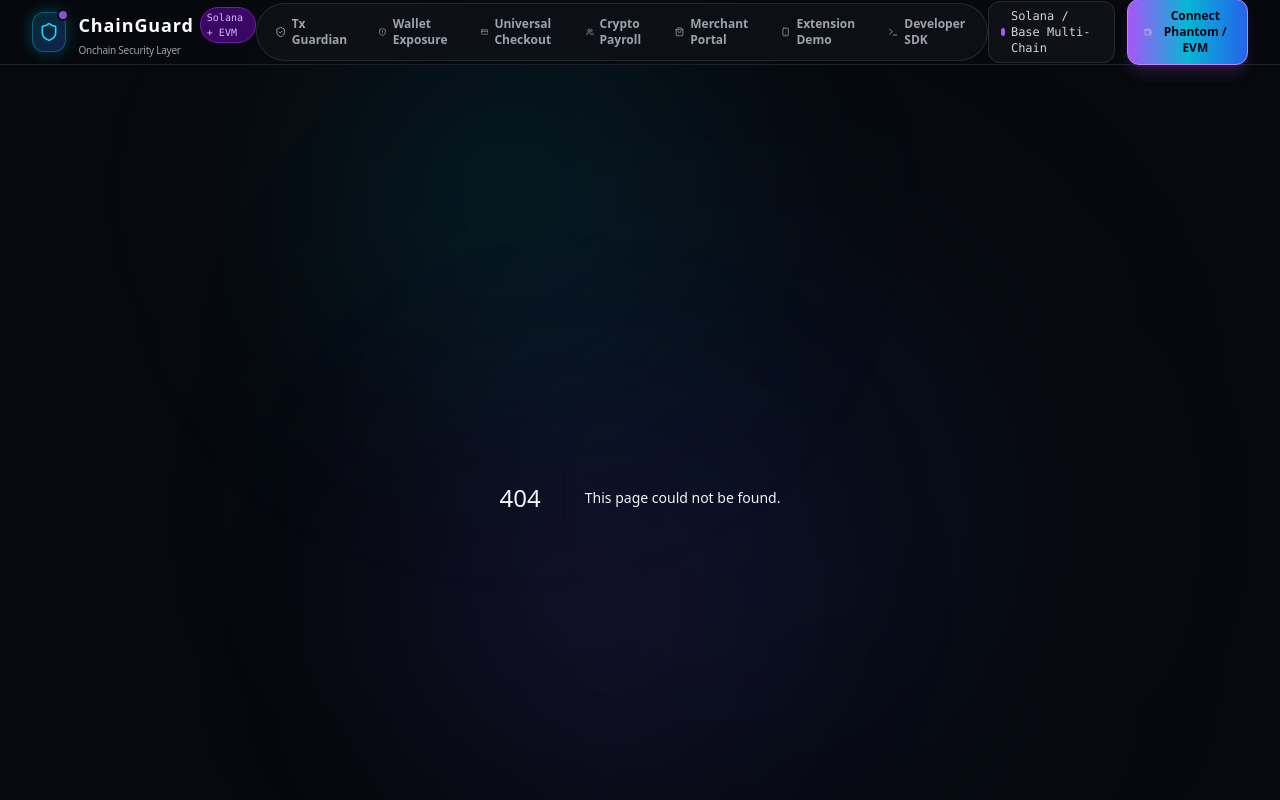
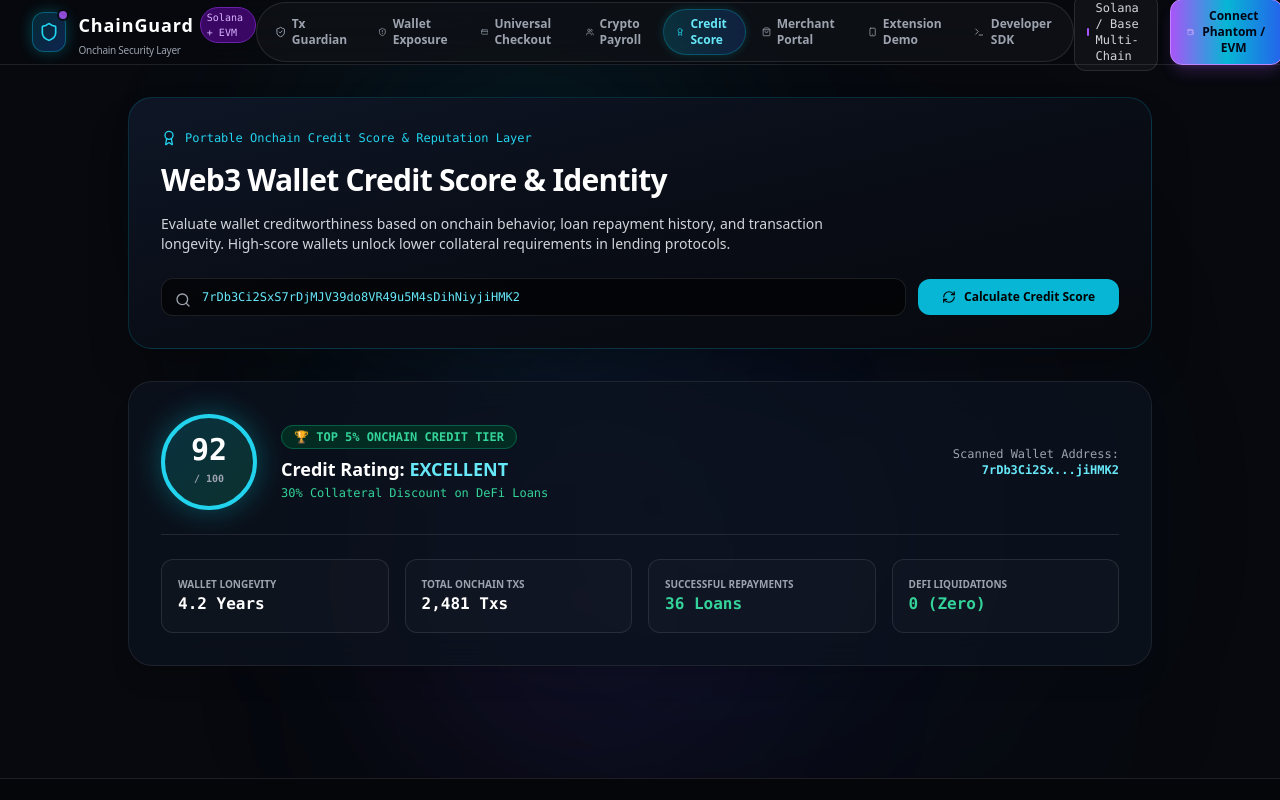
Before and after one commit to beduldul/chainguard-web3-security, a Next.js app: page /credit-score in a window 1280 px wide. Before the commit this address had no page. Shown: the top 800 px of the page. Built offline with nearby package versions, Linux system fonts and the light colour scheme.

Commit message:
feat: add Onchain Credit Score & Wallet Reputation Layer module

```diff
--- /dev/null
+++ b/app/credit-score/page.tsx
@@ -0,0 +1,114 @@
+'use client';
+
+import React, { useState } from 'react';
+import { calculateWalletReputation, WalletReputation } from '@/lib/reputationEngine';
+import { Award, ShieldCheck, Search, Clock, Activity, CheckCircle2, AlertOctagon, RefreshCw, Zap, Lock } from 'lucide-react';
+
+export default function CreditScorePage() {
+  const [addressInput, setAddressInput] = useState('7rDb3Ci2SxS7rDjMJV39do8VR49u5M4sDihNiyjiHMK2');
+  const [reputation, setReputation] = useState<WalletReputation>(calculateWalletReputation('7rDb3Ci2SxS7rDjMJV39do8VR49u5M4sDihNiyjiHMK2'));
+  const [loading, setLoading] = useState(false);
+
+  const handleSearch = () => {
+    setLoading(true);
+    setTimeout(() => {
+      setReputation(calculateWalletReputation(addressInput));
+      setLoading(false);
+    }, 800);
+  };
+
+  return (
+    <div className="space-y-8 max-w-5xl mx-auto">
+      {/* Header Banner */}
+      <div className="rounded-3xl bg-gradient-to-br from-[#0e1626] via-[#090d16] to-[#07090e] border border-cyan-500/20 p-8 space-y-4 shadow-2xl">
+        <div className="flex items-center gap-2 text-xs font-mono text-cyan-400">
+          <Award className="w-4 h-4 text-cyan-400" />
+          <span>Portable Onchain Credit Score & Reputation Layer</span>
+        </div>
+
+        <h1 className="text-3xl font-black text-white tracking-tight">
+          Web3 Wallet Credit Score & Identity
+        </h1>
+
+        <p className="text-xs sm:text-sm text-gray-300 max-w-2xl leading-relaxed">
+          Evaluate wallet creditworthiness based on onchain behavior, loan repayment history, and transaction longevity. High-score wallets unlock lower collateral requirements in lending protocols.
+        </p>
+
+        {/* Address Search Bar */}
+        <div className="flex flex-col sm:flex-row items-center gap-3 pt-2">
+          <div className="relative flex-1 w-full">
+            <Search className="w-4 h-4 text-gray-400 absolute left-3.5 top-3.5" />
+            <input
+              type="text"
+              value={addressInput}
+              onChange={(e) => setAddressInput(e.target.value)}
+              placeholder="Enter Phantom or 0x wallet address..."
+              className="w-full pl-10 pr-4 py-2.5 rounded-xl bg-black/60 border border-white/10 text-xs font-mono text-cyan-300 focus:outline-none focus:border-cyan-500"
+            />
+          </div>
+          <button
+            onClick={handleSearch}
+            disabled={loading}
+            className="w-full sm:w-auto px-6 py-2.5 rounded-xl bg-cyan-500 hover:bg-cyan-400 text-black font-extrabold text-xs transition-all flex items-center justify-center gap-2"
+          >
+            <RefreshCw className={`w-3.5 h-3.5 ${loading ? 'animate-spin' : ''}`} />
+            {loading ? 'Calculating Score...' : 'Calculate Credit Score'}
+          </button>
+        </div>
+      </div>
+
+      {/* Credit Score Gauge & Breakdown Card */}
+      <div className="rounded-3xl bg-card border border-cardBorder p-8 backdrop-blur-xl space-y-6 shadow-xl">
+        <div className="flex flex-col sm:flex-row items-start sm:items-center justify-between gap-6 border-b border-white/10 pb-6">
+          <div className="flex items-center gap-6">
+            {/* Score Ring */}
+            <div className="relative flex items-center justify-center w-24 h-24 rounded-full bg-gradient-to-br from-cyan-500/20 to-emerald-500/20 border-4 border-cyan-400 shadow-[0_0_30px_rgba(0,242,254,0.3)]">
+              <div className="text-center font-mono">
+                <span className="text-3xl font-black text-white block leading-none">{reputation.score}</span>
+                <span className="text-[10px] text-gray-400 font-bold uppercase">/ 100</span>
+              </div>
+            </div>
+
+            <div>
+              <span className="text-xs font-mono font-bold px-3 py-1 rounded-full bg-emerald-950 text-emerald-400 border border-emerald-800">
+                {reputation.badge}
+              </span>
+              <h3 className="text-lg font-bold text-white mt-2">
+                Credit Rating: <span className="text-cyan-300">{reputation.tier}</span>
+              </h3>
+              <p className="text-xs text-emerald-400 font-mono mt-0.5">{reputation.collateralDiscount}</p>
+            </div>
+          </div>
+
+          <div className="text-left sm:text-right font-mono text-xs">
+            <span className="text-gray-400 block">Scanned Wallet Address:</span>
+            <span className="text-cyan-300 font-bold">{reputation.address.slice(0, 10)}...{reputation.address.slice(-6)}</span>
+          </div>
+        </div>
+
+        {/* Reputation Metrics Matrix */}
+        <div className="grid grid-cols-2 sm:grid-cols-4 gap-4 font-mono text-xs">
+          <div className="p-4 rounded-xl bg-white/[0.02] border border-white/10 space-y-1">
+            <span className="text-gray-400 text-[10px] font-sans font-bold uppercase block">Wallet Longevity</span>
+            <span className="text-base font-bold text-white">{reputation.walletAgeYears} Years</span>
+          </div>
+
+          <div className="p-4 rounded-xl bg-white/[0.02] border border-white/10 space-y-1">
+            <span className="text-gray-400 text-[10px] font-sans font-bold uppercase block">Total Onchain Txs</span>
+            <span className="text-base font-bold text-white">{reputation.totalTransactions.toLocaleString()} Txs</span>
+          </div>
+
+          <div className="p-4 rounded-xl bg-white/[0.02] border border-white/10 space-y-1">
+            <span className="text-gray-400 text-[10px] font-sans font-bold uppercase block">Successful Repayments</span>
+            <span className="text-base font-bold text-emerald-400">{reputation.successfulRepayments} Loans</span>
+          </div>
+
+          <div className="p-4 rounded-xl bg-white/[0.02] border border-white/10 space-y-1">
+            <span className="text-gray-400 text-[10px] font-sans font-bold uppercase block">DeFi Liquidations</span>
+            <span className="text-base font-bold text-emerald-400">{reputation.liquidationsCount} (Zero)</span>
+          </div>
+        </div>
+      </div>
+    </div>
+  );
+}
--- a/components/Navbar.tsx
+++ b/components/Navbar.tsx
@@ -3,7 +3,7 @@
 import React, { useState, useEffect } from 'react';
 import Link from 'next/link';
 import { usePathname } from 'next/navigation';
-import { Shield, ShieldAlert, ShieldCheck, Wallet, ChevronDown, Terminal, Globe, Smartphone, CreditCard, ShoppingBag, Users } from 'lucide-react';
+import { Shield, ShieldAlert, ShieldCheck, Wallet, ChevronDown, Terminal, Globe, Smartphone, CreditCard, ShoppingBag, Users, Award } from 'lucide-react';
 
 export default function Navbar() {
   const pathname = usePathname();
@@ -86,6 +86,7 @@
     { href: '/wallet-exposure', label: 'Wallet Exposure', icon: ShieldAlert },
     { href: '/checkout', label: 'Universal Checkout', icon: CreditCard },
     { href: '/payroll', label: 'Crypto Payroll', icon: Users },
+    { href: '/credit-score', label: 'Credit Score', icon: Award },
     { href: '/merchant', label: 'Merchant Portal', icon: ShoppingBag },
     { href: '/extension-demo', label: 'Extension Demo', icon: Smartphone },
     { href: '/sdk-docs', label: 'Developer SDK', icon: Terminal },
--- /dev/null
+++ b/lib/reputationEngine.ts
@@ -0,0 +1,44 @@
+export interface WalletReputation {
+  address: string;
+  score: number; // 0 - 100
+  tier: 'EXCELLENT' | 'GOOD' | 'FAIR' | 'NEW';
+  walletAgeYears: number;
+  totalTransactions: number;
+  successfulRepayments: number;
+  liquidationsCount: number;
+  averageBalanceUsd: number;
+  collateralDiscount: string;
+  badge: string;
+}
+
+export function calculateWalletReputation(address: string): WalletReputation {
+  const isPhantom = !address.startsWith('0x');
+
+  if (address.toLowerCase().includes('7rdb') || isPhantom) {
+    return {
+      address,
+      score: 92,
+      tier: 'EXCELLENT',
+      walletAgeYears: 4.2,
+      totalTransactions: 2481,
+      successfulRepayments: 36,
+      liquidationsCount: 0,
+      averageBalanceUsd: 8200,
+      collateralDiscount: '30% Collateral Discount on DeFi Loans',
+      badge: '🏆 TOP 5% ONCHAIN CREDIT TIER',
+    };
+  }
+
+  return {
+    address,
+    score: 78,
+    tier: 'GOOD',
+    walletAgeYears: 2.1,
+    totalTransactions: 840,
+    successfulRepayments: 12,
+    liquidationsCount: 0,
+    averageBalanceUsd: 3400,
+    collateralDiscount: '15% Collateral Discount on DeFi Loans',
+    badge: '⭐ VERIFIED REPUTABLE WALLET',
+  };
+}
```
Also changed, not shown: 1 other file (tests, documents, lock files or other folders).
